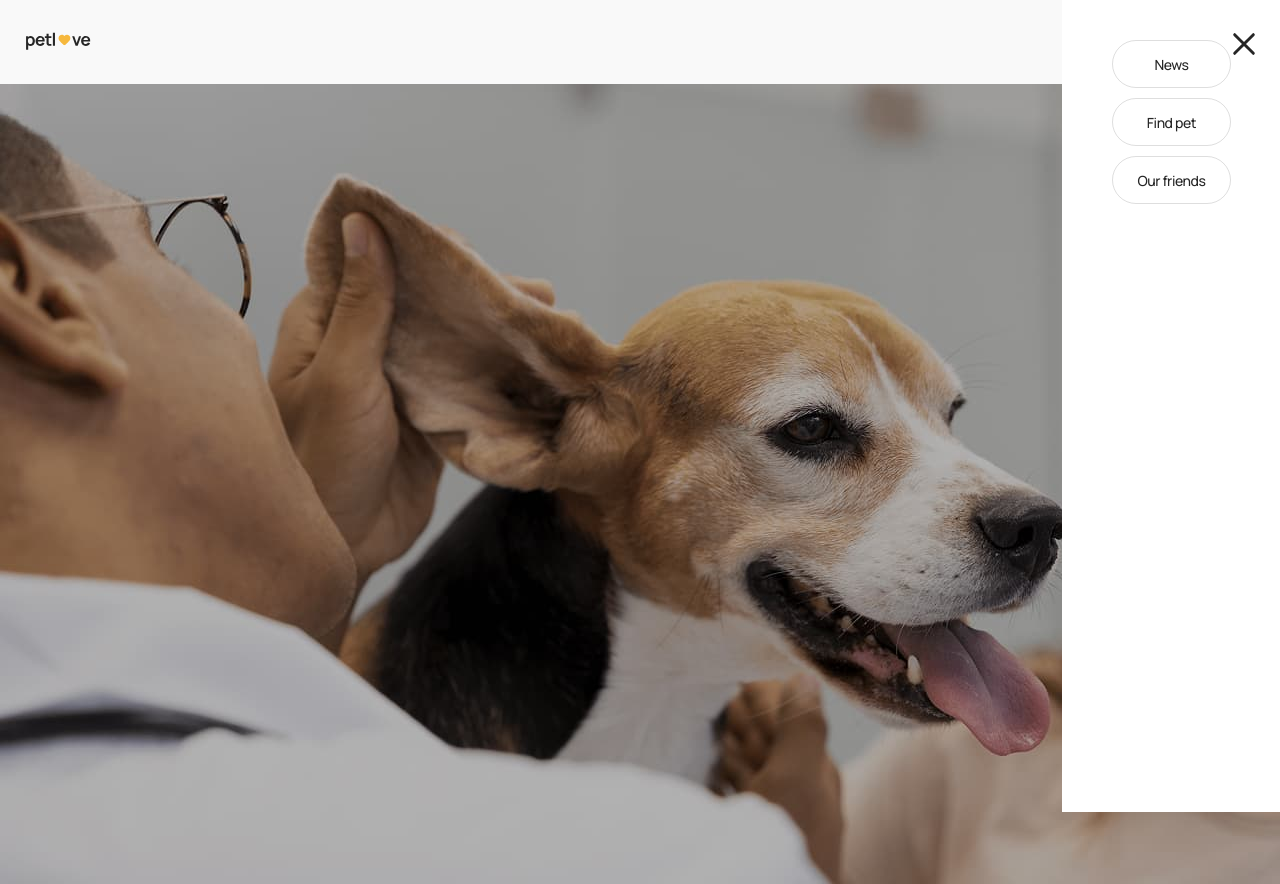
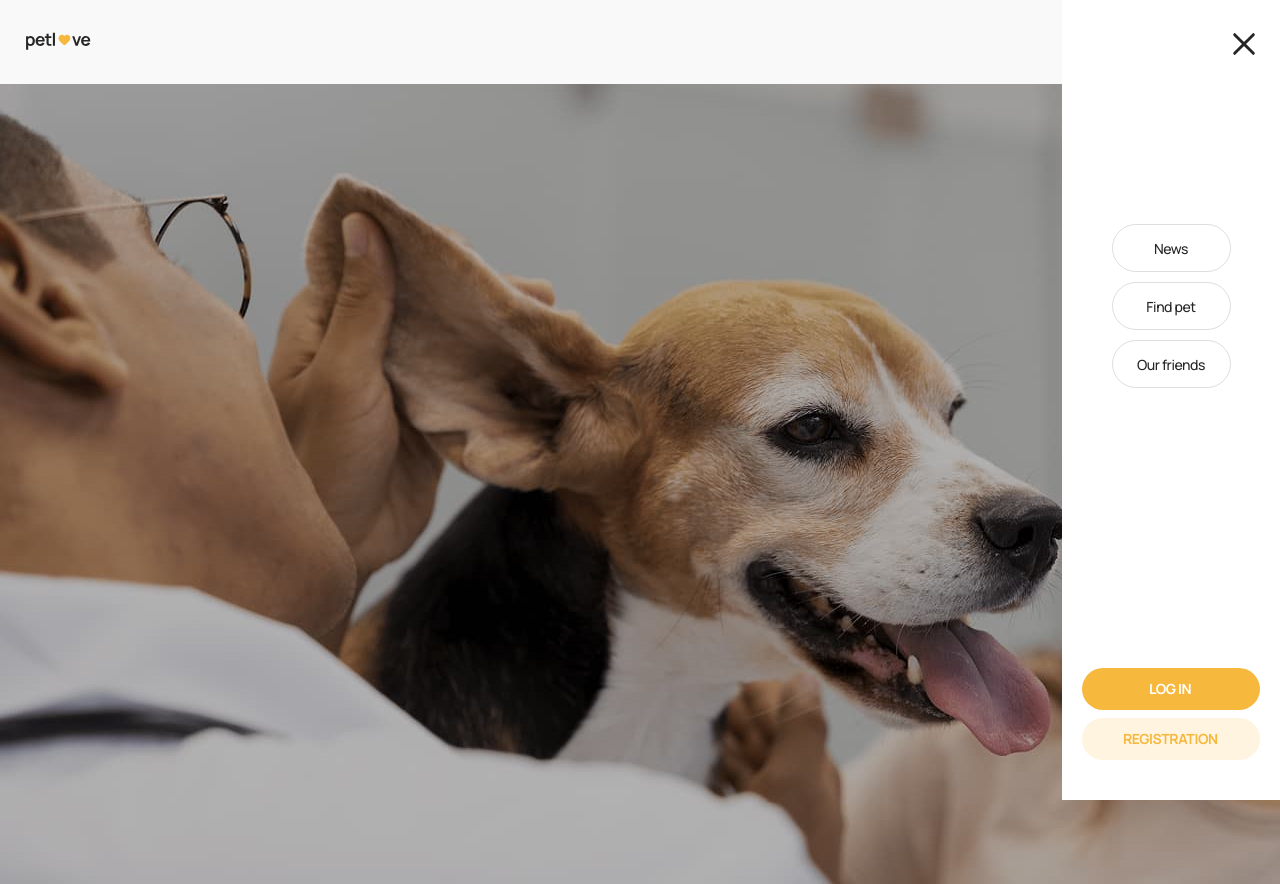
Before and after one commit to AlexandraKhalimon/pet-love-app, a Next.js app: page / in a window 1280 px wide. Both pictures are taken after a click on the button 1244 px from the left and 42 px from the top of the page. Built offline with nearby package versions, Linux system fonts and the light colour scheme.

Commit message:
feat(burger-menu): add auth navigation and update styles

```diff
--- a/app/(public routes)/login/page.tsx
+++ b/app/(public routes)/login/page.tsx
@@ -0,0 +1,3 @@
+export default function Login() {
+  return <></>;
+}
--- a/app/(public routes)/register/page.tsx
+++ b/app/(public routes)/register/page.tsx
@@ -0,0 +1,3 @@
+export default function Register() {
+  return <></>;
+}
--- a/components/AuthNav/AuthNav.module.css
+++ b/components/AuthNav/AuthNav.module.css
@@ -0,0 +1,35 @@
+.navigation {
+  width: 178px;
+  height: 92px;
+  display: flex;
+  flex-direction: column;
+  gap: 8px;
+  margin-top: 280px;
+}
+
+.login {
+  border-radius: 30px;
+  padding: 12px 67px;
+  width: 178px;
+  height: 42px;
+  background-color: #f6b83d;
+  font-weight: 700;
+  font-size: 14px;
+  line-height: 129%;
+  letter-spacing: -0.03em;
+  text-transform: uppercase;
+  color: #fff;
+}
+.register {
+  border-radius: 30px;
+  padding: 12px 41px;
+  width: 178px;
+  height: 42px;
+  background-color: #fff4df;
+  font-weight: 700;
+  font-size: 14px;
+  line-height: 129%;
+  letter-spacing: -0.03em;
+  text-transform: uppercase;
+  color: #f6b83d;
+}
--- a/components/AuthNav/AuthNav.tsx
+++ b/components/AuthNav/AuthNav.tsx
@@ -0,0 +1,15 @@
+import css from "./AuthNav.module.css";
+import Link from "next/link";
+
+export default function AuthNav() {
+  return (
+    <ul className={css.navigation}>
+      <li className={css.login}>
+        <Link href="/login">Log In</Link>
+      </li>
+      <li className={css.register}>
+        <Link href="/register">Registration</Link>
+      </li>
+    </ul>
+  );
+}
--- a/components/BurgerMenu/BurgerMenu.module.css
+++ b/components/BurgerMenu/BurgerMenu.module.css
@@ -12,10 +12,14 @@
 
 .menu {
   width: 218px;
-  height: 812px;
+  height: 100%;
   background: #fff;
   position: relative;
   padding: 40px 50px;
+  display: flex;
+  flex-direction: column;
+  align-items: center;
+  justify-content: flex-end;
 }
 
 .button {
--- a/components/BurgerMenu/BurgerMenu.tsx
+++ b/components/BurgerMenu/BurgerMenu.tsx
@@ -1,6 +1,7 @@
 import { createPortal } from "react-dom";
 import css from "./BurgerMenu.module.css";
 import Nav from "../Nav/Nav";
+import AuthNav from "../AuthNav/AuthNav";
 
 interface Props {
   onClose: () => void;
@@ -16,6 +17,7 @@ export default function BurgerMenu({ onClose }: Props) {
           </svg>
         </button>
         <Nav />
+        <AuthNav />
       </div>
     </div>,
     document.body,
```
